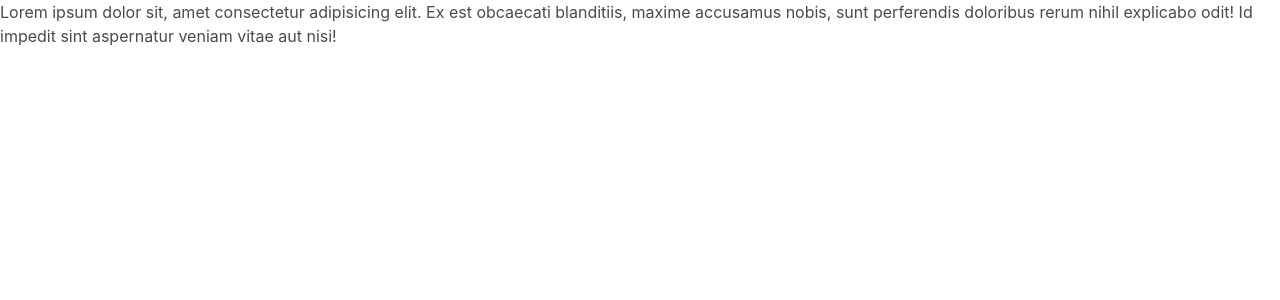
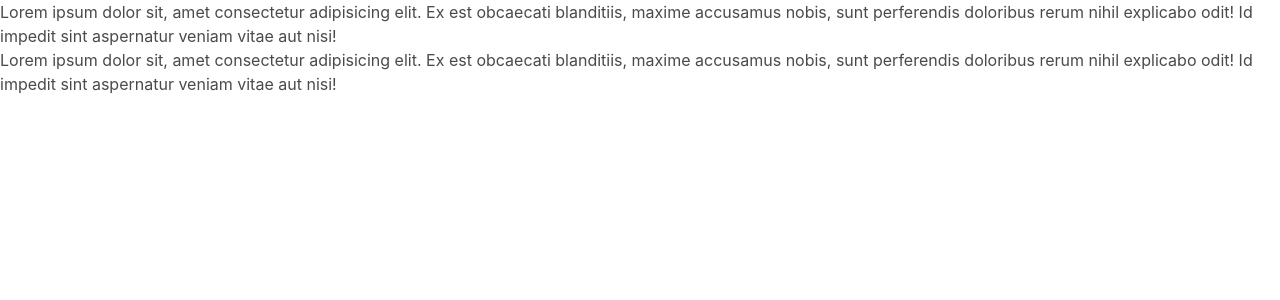
Before and after one commit to julianjohannesen/Find-Books, a React (Create React App) app: page /about in a window 1280 px wide. Shown: the top 300 px of the page. Built offline with nearby package versions, Linux system fonts and the light colour scheme.

Commit message:
Added about and nomatch to routing

```diff
--- a/src/components/About.js
+++ b/src/components/About.js
@@ -8,6 +8,8 @@ export default function About() {
 
             <p>Lorem ipsum dolor sit, amet consectetur adipisicing elit. Ex est obcaecati blanditiis, maxime accusamus nobis, sunt perferendis doloribus rerum nihil explicabo odit! Id impedit sint aspernatur veniam vitae aut nisi!</p>
 
+            <p>Lorem ipsum dolor sit, amet consectetur adipisicing elit. Ex est obcaecati blanditiis, maxime accusamus nobis, sunt perferendis doloribus rerum nihil explicabo odit! Id impedit sint aspernatur veniam vitae aut nisi!</p>
+
         </React.Fragment>
     )
 }
--- a/src/index.js
+++ b/src/index.js
@@ -8,7 +8,7 @@ import NoMatch from './components/NoMatch';
 import * as serviceWorker from './serviceWorker'
 
 ReactDOM.render(
-    <Router>
+    <Router basename={process.env.PUBLIC_URL}>
         <Switch>
             <Route exact path="/" component={App} />
             <Route path="/about" component={About} />
@@ -18,6 +18,8 @@ ReactDOM.render(
     document.getElementById('root')
 );
 
+
+
 // If you want your app to work offline and load faster, you can change
 // unregister() to register() below. Note this comes with some pitfalls.
 // Learn more about service workers: http://bit.ly/CRA-PWA
```
